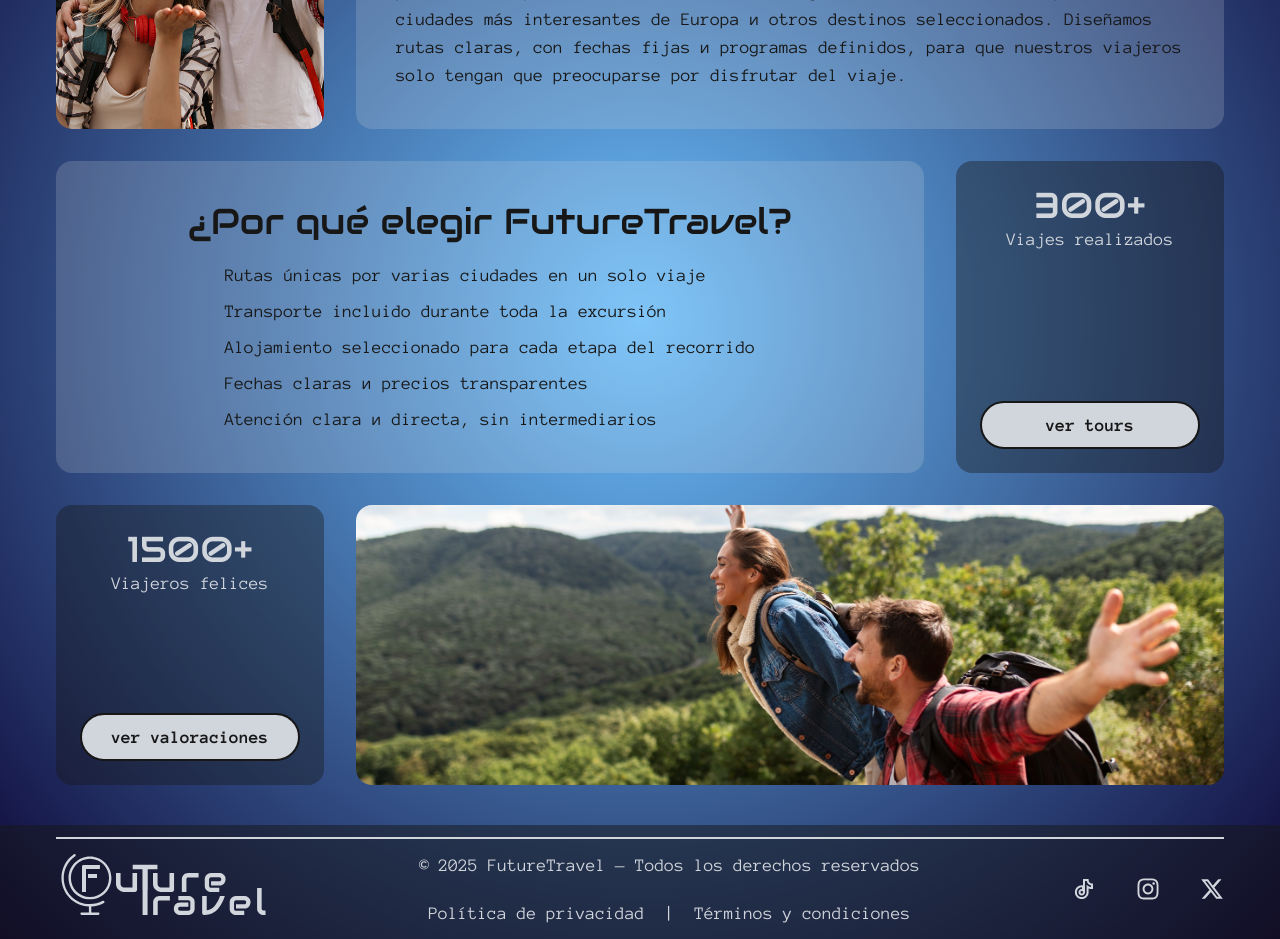
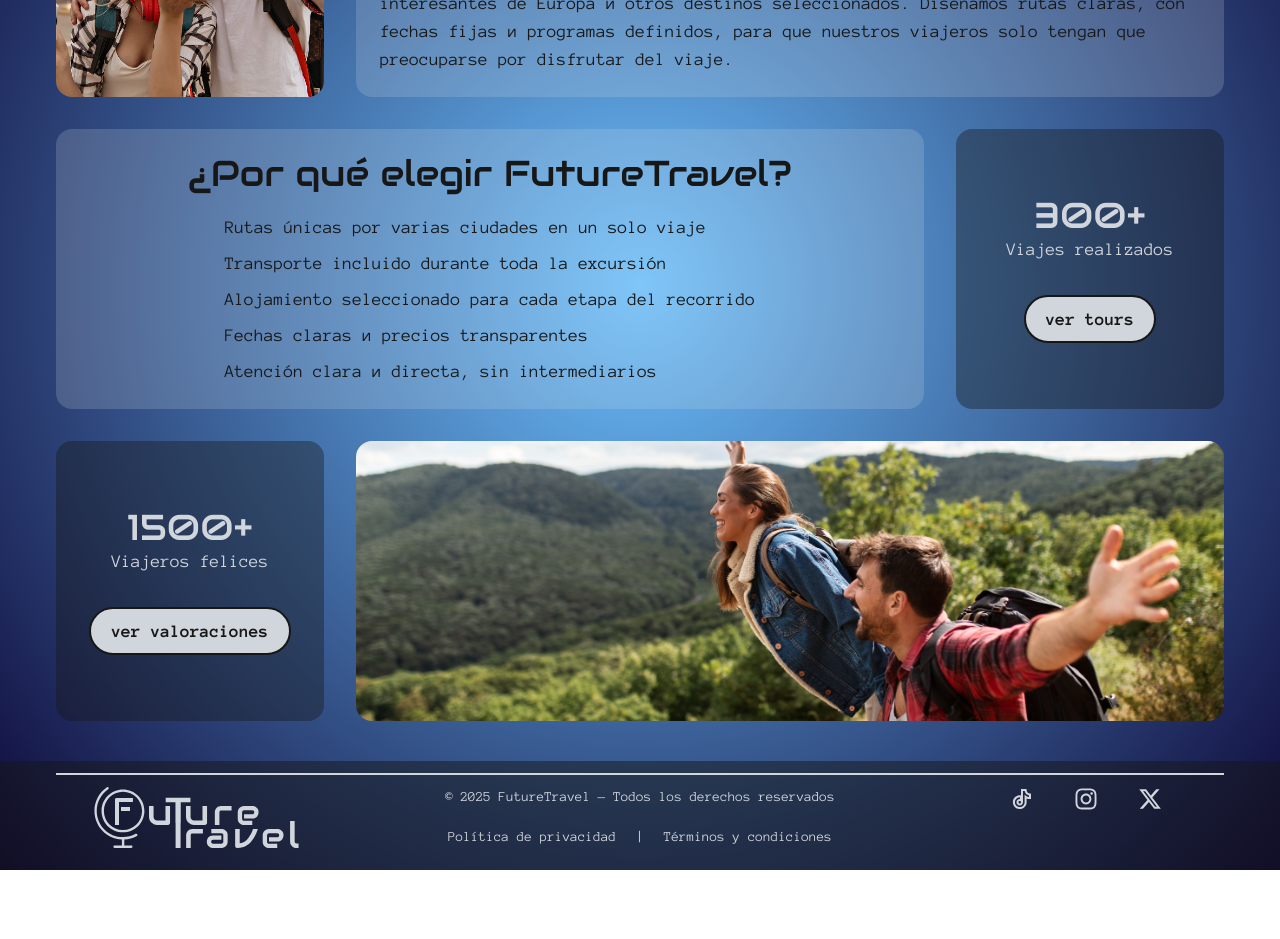
Before and after one commit to Teana-san/future-travel-react, a React (Vite) app: page /sobre-nosotros in a window 1280 px wide. Shown: the part 300-1239 px from the top of the page. After the commit the page ends 1170 px from the top, so only its background shows below. Built offline with nearby package versions, Linux system fonts and the light colour scheme; no server answers.

Commit message:
he cambiado el estilo del header/footer

```diff
--- a/src/layout/Footer.jsx
+++ b/src/layout/Footer.jsx
@@ -12,19 +12,20 @@ export default function Footer() {
     return (
         <footer className="py-3 px-4 md:px-14 bg-black/50">
 
-            <div className="flex flex-col md:flex-row justify-between items-center gap-5 border-t-2 border-white pt-3">
-                <img src={logo} alt="Future Travel" />
+            <div className="grid grid-col-1 md:grid-cols-4 gap-5 md:gap-0 lg:gap-5 justify-items-center border-t-2 border-white pt-3">
 
-                <div className="flex flex-col items-center text-white gap-5">
+                <img className="md:col-span-2 lg:col-span-1" src={logo} alt="Future Travel" />
+
+                <div className="md:col-span-2 lg:col-span-2 text-sm flex flex-col items-center text-white gap-5">
                     <p className="text-center">© 2025 FutureTravel — Todos los derechos reservados</p>
-                    <nav className="flex flex-col sm:flex-row md:flex-col lg:flex-row gap-5">
+                    <nav className="text-center flex flex-col sm:flex-row gap-5">
                         <Link to="/politica-privacidad">Política de privacidad</Link>
                         <span className="hidden sm:flex md:hidden lg:flex">|</span>
                         <Link to="/condiciones">Términos y condiciones</Link>
                     </nav>
                 </div>
 
-                <nav className="flex gap-10 text-white">
+                <nav className="md:col-span-2 lg:col-span-1 md:order-2 flex gap-10 text-white">
                     <a href="https://tiktok.com" target="_blank" rel="noopener noreferrer nofollow"><RiTiktokLine className="size-6" /></a>
                     <a href="https://instagram.com" target="_blank" rel="noopener noreferrer nofollow"><FaInstagram className="size-6" /></a>
                     <a href="https://x.com" target="_blank" rel="noopener noreferrer nofollow"><FaXTwitter className="size-6" /></a>
--- a/src/layout/Header.jsx
+++ b/src/layout/Header.jsx
@@ -34,7 +34,7 @@ export default function Header({ user, onLogout }) {
 
                 {/* Кнопка бургера (только для мобилок) */}
                 <button
-                    className="text-white md:hidden p-2"
+                    className="text-white lg:hidden p-2"
                     onClick={toggleMenu}
                 >
                     {isOpen ? <HiX size={32} /> : <HiMenu size={32} />}
@@ -43,8 +43,8 @@ export default function Header({ user, onLogout }) {
                 {/* Навигация */}
                 <nav className={`
                     ${isOpen ? "flex" : "hidden"}
-                    md:flex flex-col md:flex-row absolute md:relative top-full left-0 w-full md:w-auto
-                    bg-black/90 md:bg-transparent p-5 md:p-0 gap-5 items-center text-white
+                    lg:flex flex-col lg:flex-row absolute lg:relative top-full left-0 w-full lg:w-auto
+                    bg-black/90 lg:bg-transparent p-5 lg:p-0 gap-5 items-center text-white
                 `}>
                     <NavLink to="/valoraciones" className={linkState} onClick={() => setIsOpen(false)}>
                         valoraciones
--- a/src/pages/SobreNosotros.jsx
+++ b/src/pages/SobreNosotros.jsx
@@ -21,7 +21,7 @@ export default function SobreNosotros() {
                 />
             </div>
 
-            <div className="lg:col-span-3 text-black bg-white/20 rounded-2xl p-6 lg:p-10 flex flex-col gap-5 justify-center items-center text-center lg:text-left">
+            <div className="lg:col-span-3 text-black bg-white/20 rounded-2xl p-6 flex flex-col gap-5 justify-center items-center text-center lg:text-left">
                 <h1>¿Quiénes somos?</h1>
                 <p>
                     En FutureTravel creemos que viajar no debería ser complicado.
@@ -33,7 +33,7 @@ export default function SobreNosotros() {
 
             {/* --- ВТОРОЙ РЯД --- */}
 
-            <div className="text-black lg:col-span-3 bg-white/20 rounded-2xl p-6 lg:p-10 flex flex-col gap-5 justify-center items-center text-center lg:text-left">
+            <div className="text-black lg:col-span-3 bg-white/20 rounded-2xl p-6 flex flex-col gap-5 justify-center items-center text-center lg:text-left">
                 <h1>¿Por qué elegir FutureTravel?</h1>
                 <ul className="list-none flex flex-col gap-2">
                     <li>Rutas únicas por varias ciudades en un solo viaje</li>
@@ -45,26 +45,26 @@ export default function SobreNosotros() {
             </div>
 
             {/* Статистика 1 */}
-            <div className="lg:col-span-1 bg-black/40 rounded-2xl p-6 flex flex-col justify-between items-center min-h-50">
+            <div className="lg:col-span-1 bg-black/40 rounded-2xl p-6 flex flex-col justify-center items-center gap-8 min-h-50">
                 <div className="flex flex-col items-center text-white">
                     <h1>300+</h1>
                     <p>Viajes realizados</p>
                 </div>
                 <Link to="/" className="w-full">
-                    <Button className="w-full">ver tours</Button>
+                    <Button className="w-fit mx-auto">ver tours</Button>
                 </Link>
             </div>
 
 
             {/* --- ТРЕТИЙ РЯД --- */}
 
-            <div className="lg:col-span-1 bg-black/40 rounded-2xl p-6 flex flex-col justify-between items-center min-h-50">
+            <div className="lg:col-span-1 bg-black/40 rounded-2xl p-6 flex flex-col justify-center items-center gap-8 min-h-50">
                 <div className="flex flex-col items-center text-white">
                     <h1>1500+</h1>
                     <p>Viajeros felices</p>
                 </div>
                 <Link to="/valoraciones" className="w-full">
-                    <Button className="w-full">ver valoraciones</Button>
+                    <Button className="w-fit mx-auto">ver valoraciones</Button>
                 </Link>
             </div>
 
```
